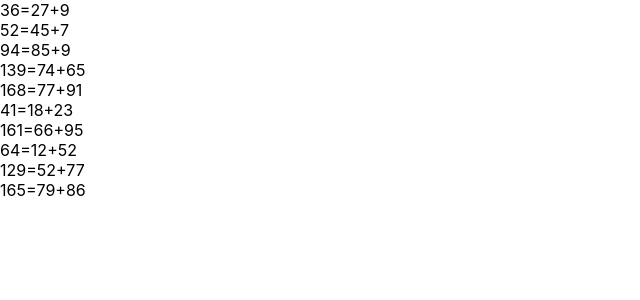
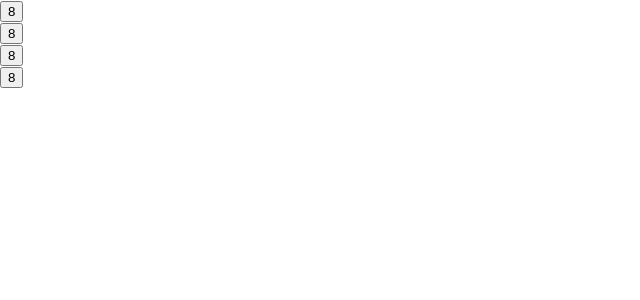
Before and after one commit to IgniosTyumen/reactinterview, a React (Create React App) app in the folder interview/: page / in a window 1280 px wide. Shown: the top 300 px of the page, without its empty margins (0-640 px from the left). Built offline with nearby package versions, Linux system fonts and the light colour scheme.

Commit message:
up: TimerButtonContainer ответ

```diff
--- a/interview/src/components/TimerButton/TimerButton.tsx
+++ b/interview/src/components/TimerButton/TimerButton.tsx
@@ -2,14 +2,14 @@ import React from "react";
 
 interface TimerButtonProps {
   counter: number
-  onClick: (value: number) => void
+  onClick: () => void
 }
 
 export const TimerButton = (props: TimerButtonProps) => {
   const {counter, onClick} = props
 
   return (
-    <button onClick={()=>onClick(counter)}>
+    <button onClick={onClick}>
       {counter}
     </button>
   )
--- a/interview/src/components/TimerButton/TimerButtonContainer.tsx
+++ b/interview/src/components/TimerButton/TimerButtonContainer.tsx
@@ -1,17 +1,24 @@
-import React, { useState } from "react";
+import React, {useEffect, useState} from "react";
 import {TimerButton} from "components/TimerButton/TimerButton";
 
 export const TimerButtonContainer = () => {
   const [counter, setCounter] = useState(1);
 
-  const handleOnClick = (value: number) => {
-    setCounter(counter + 1);
-    console.log("new value:", value);
+  const handleOnClick = () => {
+    setCounter(prevValue => prevValue + 1);
+    console.log("new value:", counter);
   };
 
-    setInterval(() => {
-      setCounter(counter + 1);
+  useEffect(()=>{
+    const interval = setInterval(() => {
+      setCounter(prevValue => prevValue + 1);
     }, 1000);
+
+    return () => {
+      clearInterval(interval)
+    }
+  },[])
+
 
   return (
     <div>
--- a/interview/src/pages/App/App.tsx
+++ b/interview/src/pages/App/App.tsx
@@ -10,8 +10,11 @@ export const App = () => {
       {/*<OrderTaskContainer />*/}
       {/*<PositionTask />*/}
       {/*<FakeRequest isVisible={true} />*/}
-      <DataManipulationContainer />
-      {/*<TimerButtonContainer />*/}
+      {/*<DataManipulationContainer />*/}
+      <TimerButtonContainer />
+      <TimerButtonContainer />
+      <TimerButtonContainer />
+      <TimerButtonContainer />
     </>
   );
 }
```
